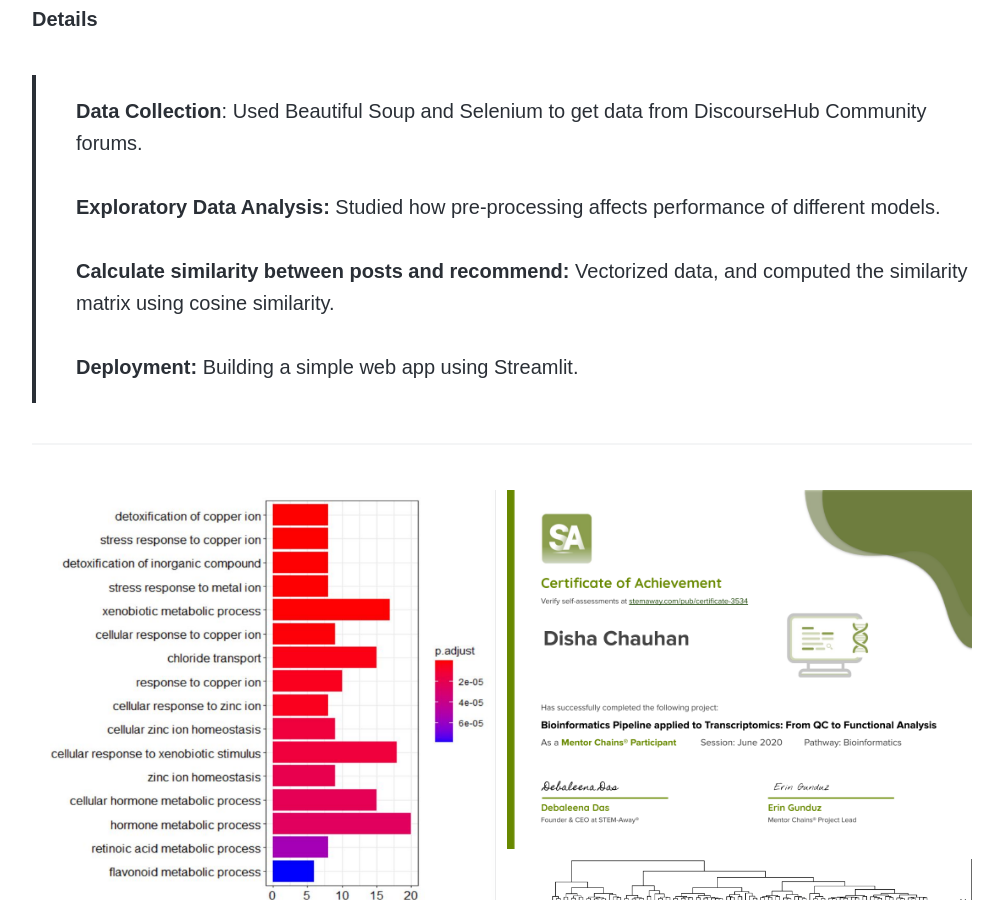
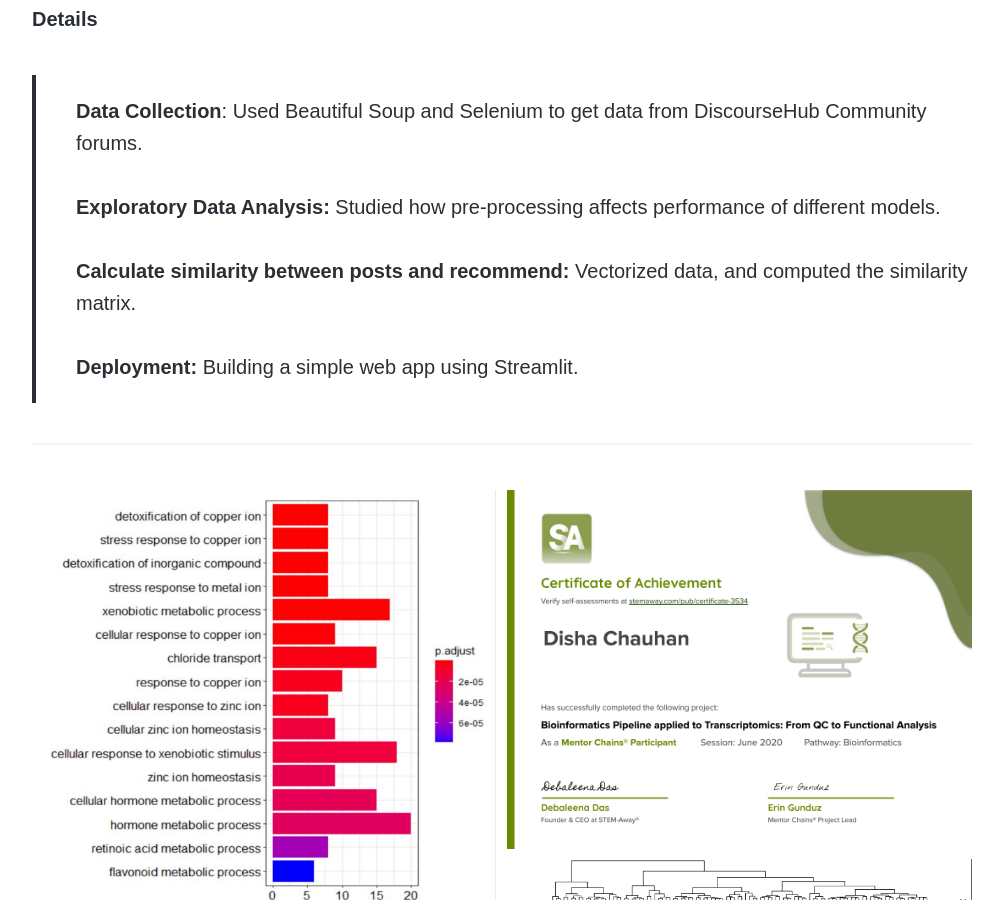
Before and after one commit to disha-22/disha-22.github.io, a Jekyll site: the page built from _projects/ml.md, in a window 1280 px wide and 900 px high, scrolled down 1636 px. Shown: the whole window, without its empty margins (138-1141 px from the left). Built offline with Jekyll 4.4.1, drawn with Linux system fonts in a browser that asks for light colours; nearby versions of some CDN libraries; some web fonts are replaced.

Commit message:
Update ml.md

```diff
--- a/_projects/ml.md
+++ b/_projects/ml.md
@@ -27,7 +27,7 @@
 <h6> Details </h6>
 > <b>Data Collection</b>: Used Beautiful Soup and Selenium to get data from DiscourseHub Community forums.
 <br><br> <b>Exploratory Data Analysis:</b> Studied how pre-processing affects performance of different models.
-<br><br> <b>Calculate similarity between posts and recommend:</b> Vectorized data, and computed the similarity matrix using cosine similarity.
+<br><br> <b>Calculate similarity between posts and recommend:</b> Vectorized data, and computed the similarity matrix.
 <br><br> <b>Deployment:</b> Building a simple web app using Streamlit.
 
 ---
```
